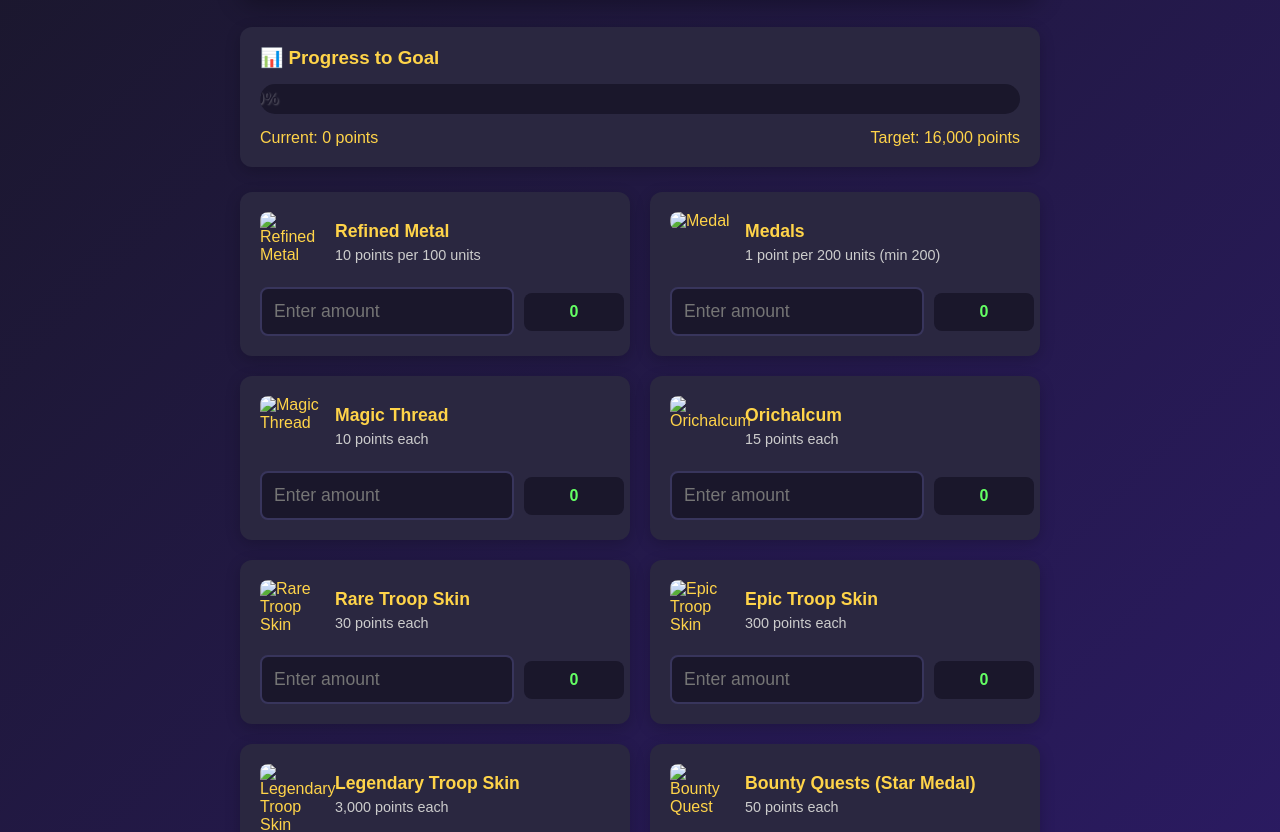
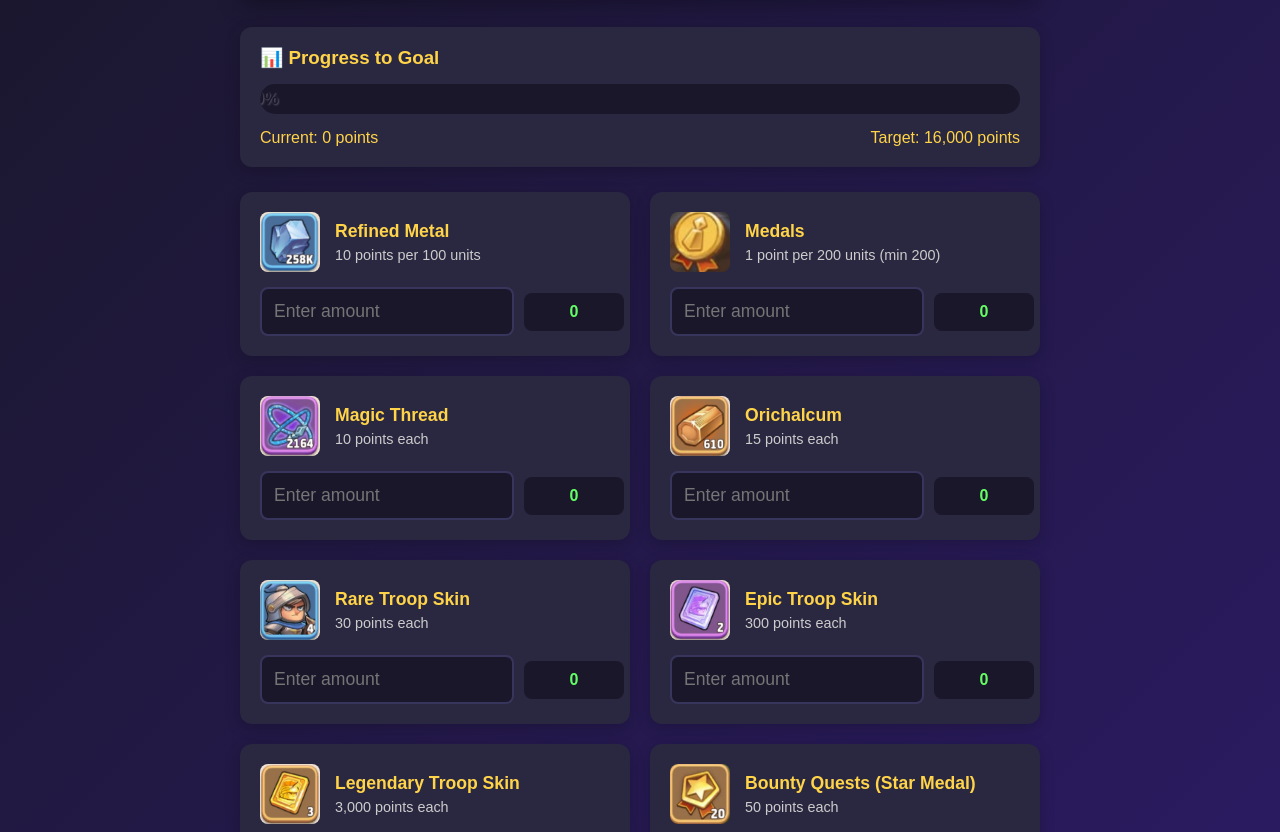
Before and after one commit to Lexlighta/gear-trial-calculator, a plain HTML site: page index.html in a window 1280 px wide. Shown: the part 152-984 px from the top of the page. Drawn offline with Linux system fonts and the light colour scheme; no server answers.

Commit message:
Update index.html

```diff
--- a/index.html
+++ b/index.html
@@ -348,7 +348,7 @@
             <div class="resource-card">
                 <div class="resource-header">
                     <div class="resource-icon">
-                        <img src="refined-METAL" alt="Refined Metal">
+                        <img src="refined-METAL.png" alt="Refined Metal">
                     </div>
                     <div class="resource-info">
                         <h3>Refined Metal</h3>
@@ -364,7 +364,7 @@
             <div class="resource-card">
                 <div class="resource-header">
                     <div class="resource-icon">
-                        <img src="MEDAL" alt="Medal">
+                        <img src="MEDAL.png" alt="Medal">
                     </div>
                     <div class="resource-info">
                         <h3>Medals</h3>
@@ -380,7 +380,7 @@
             <div class="resource-card">
                 <div class="resource-header">
                     <div class="resource-icon">
-                        <img src="magic-THREAD" alt="Magic Thread">
+                        <img src="magic-THREAD.png" alt="Magic Thread">
                     </div>
                     <div class="resource-info">
                         <h3>Magic Thread</h3>
@@ -396,7 +396,7 @@
             <div class="resource-card">
                 <div class="resource-header">
                     <div class="resource-icon">
-                        <img src="ORICHALCUM" alt="Orichalcum">
+                        <img src="ORICHALCUM.png" alt="Orichalcum">
                     </div>
                     <div class="resource-info">
                         <h3>Orichalcum</h3>
@@ -412,7 +412,7 @@
             <div class="resource-card">
                 <div class="resource-header">
                     <div class="resource-icon">
-                        <img src="rare-troop-skin" alt="Rare Troop Skin">
+                        <img src="rare-troop-skin.png" alt="Rare Troop Skin">
                     </div>
                     <div class="resource-info">
                         <h3>Rare Troop Skin</h3>
@@ -428,7 +428,7 @@
             <div class="resource-card">
                 <div class="resource-header">
                     <div class="resource-icon">
-                        <img src="EPIC-TROOP-SKIN" alt="Epic Troop Skin">
+                        <img src="EPIC-TROOP-SKIN.png" alt="Epic Troop Skin">
                     </div>
                     <div class="resource-info">
                         <h3>Epic Troop Skin</h3>
@@ -444,7 +444,7 @@
             <div class="resource-card">
                 <div class="resource-header">
                     <div class="resource-icon">
-                        <img src="legendary-TROOP-SKIN" alt="Legendary Troop Skin">
+                        <img src="legendary-TROOP-SKIN.png" alt="Legendary Troop Skin">
                     </div>
                     <div class="resource-info">
                         <h3>Legendary Troop Skin</h3>
@@ -460,7 +460,7 @@
             <div class="resource-card">
                 <div class="resource-header">
                     <div class="resource-icon">
-                        <img src="bounty-quest" alt="Bounty Quest">
+                        <img src="bounty-quest.png" alt="Bounty Quest">
                     </div>
                     <div class="resource-info">
                         <h3>Bounty Quests (Star Medal)</h3>
```
